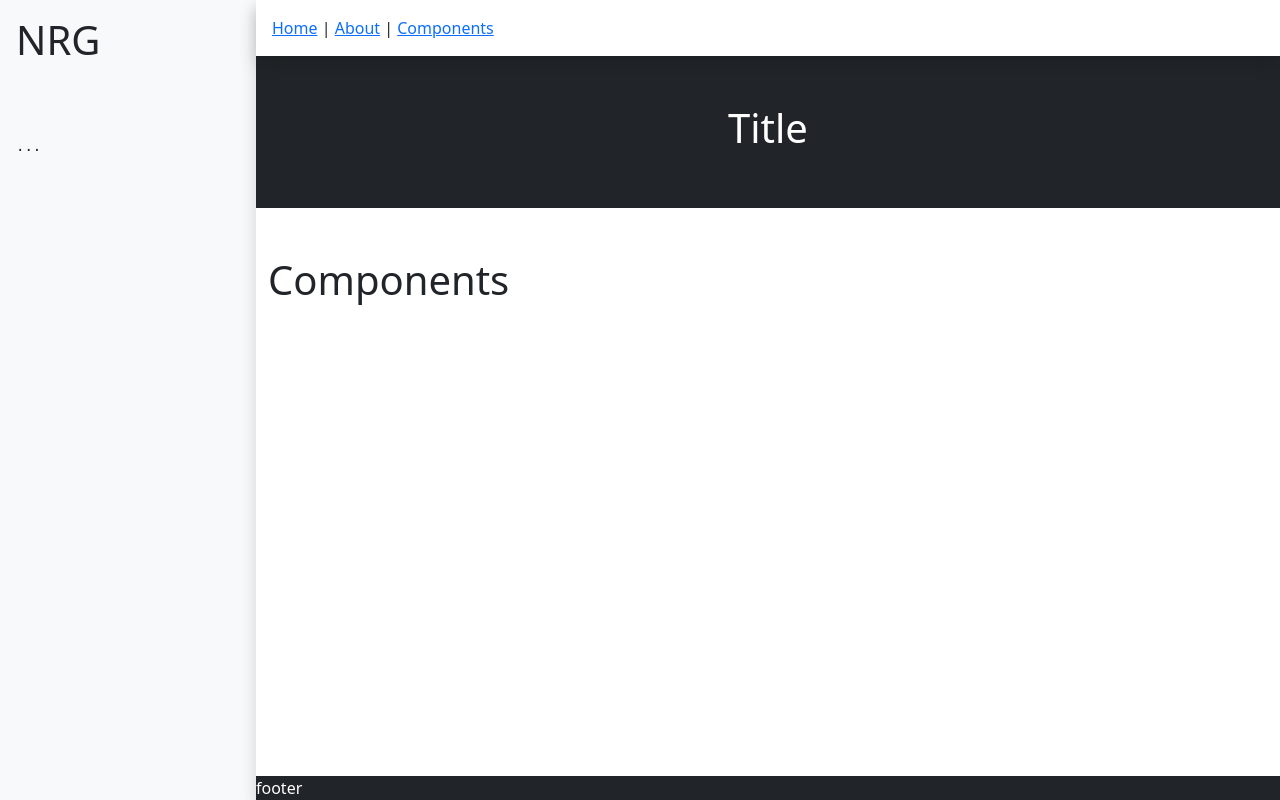
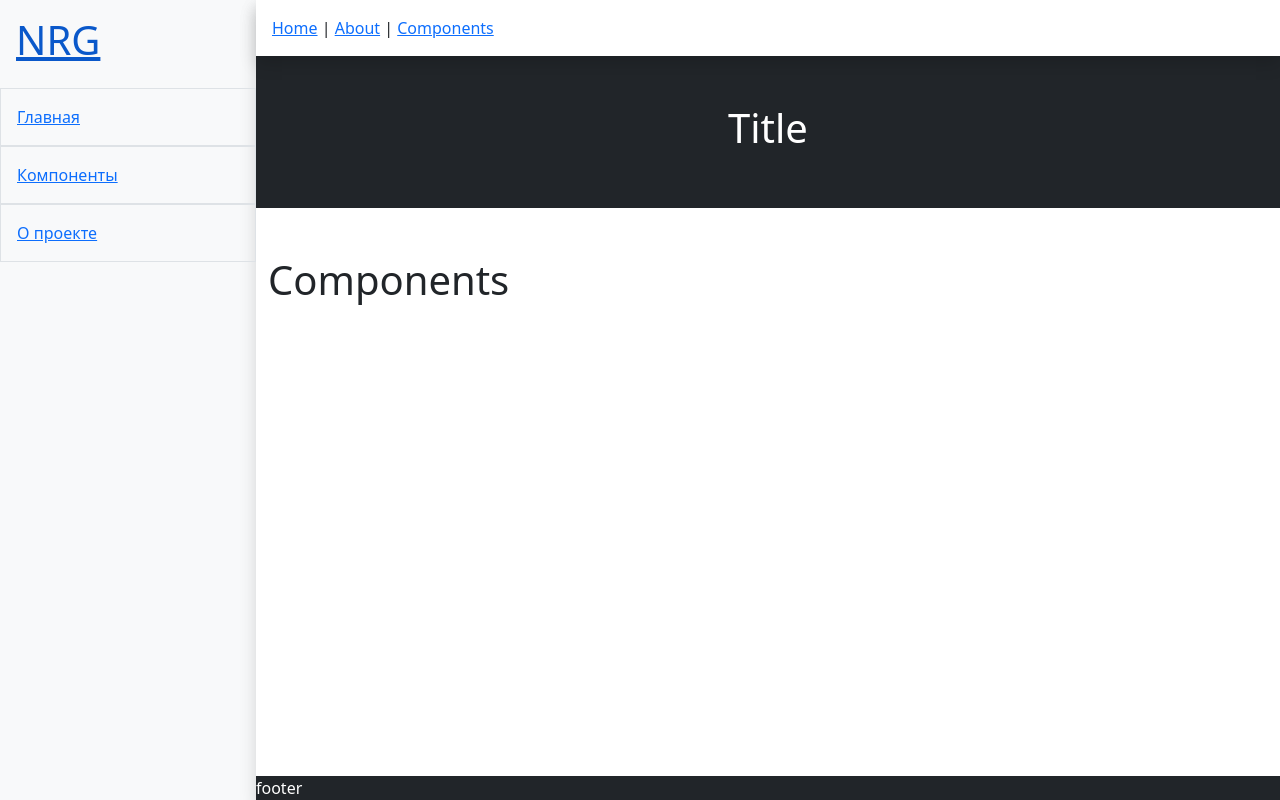
Before and after one commit to lllem/nrg, a Vue app: page /components in a window 1280 px wide. Built offline with nearby package versions, Linux system fonts and the light colour scheme; what vue3-highlightjs would draw is missing.

Commit message:
Navigation added

```diff
--- a/src/App.vue
+++ b/src/App.vue
@@ -4,8 +4,20 @@
     <nrgLayout>
 
       <template v-slot:sidebar>
-        <h1 class="p-3">NRG</h1>
-        <pre class="py-5 px-3 w-100">...</pre>
+        <router-link to="/">
+          <h1 class="p-3">NRG</h1>
+        </router-link>
+
+        <div class="nav">
+          <router-link
+          :to="route.path"
+          v-for="route in routes"
+          :key="route"
+          class="p-3 border w-100"
+          >
+            {{ route.meta.title || route.name }}
+          </router-link>
+        </div>
       </template>
 
       <template v-slot:header>
@@ -39,6 +51,14 @@ export default {
   components: {
     nrgLayout,
   },
+  data() {
+    return {
+      routes: [],
+    };
+  },
+  created() {
+    this.routes = this.$router.options.routes;
+  },
 };
 </script>
 
--- a/src/router/index.js
+++ b/src/router/index.js
@@ -6,16 +6,25 @@ const routes = [
     path: '/',
     name: 'home',
     component: HomeView,
+    meta: {
+      title: 'Главная',
+    },
+  },
+  {
+    path: '/components',
+    name: 'components',
+    component: () => import('../views/ComponentsView.vue'),
+    meta: {
+      title: 'Компоненты',
+    },
   },
   {
     path: '/about',
     name: 'about',
     component: () => import('../views/AboutView.vue'),
-  },
-  {
-    path: '/components',
-    name: 'components',
-    component: () => import('../views/ComponentsView.vue'),
+    meta: {
+      title: 'О проекте',
+    },
   },
 ];
 
--- a/src/views/HomeView.vue
+++ b/src/views/HomeView.vue
@@ -8,7 +8,7 @@
     <pre
     v-highlightjs
     class="container py-5 overflow-hidden"
-    ><code class="json">{{ $router }}</code></pre>
+    ><code class="json">{{ $router.options.routes }}</code></pre>
 
   </div>
 </template>
```
